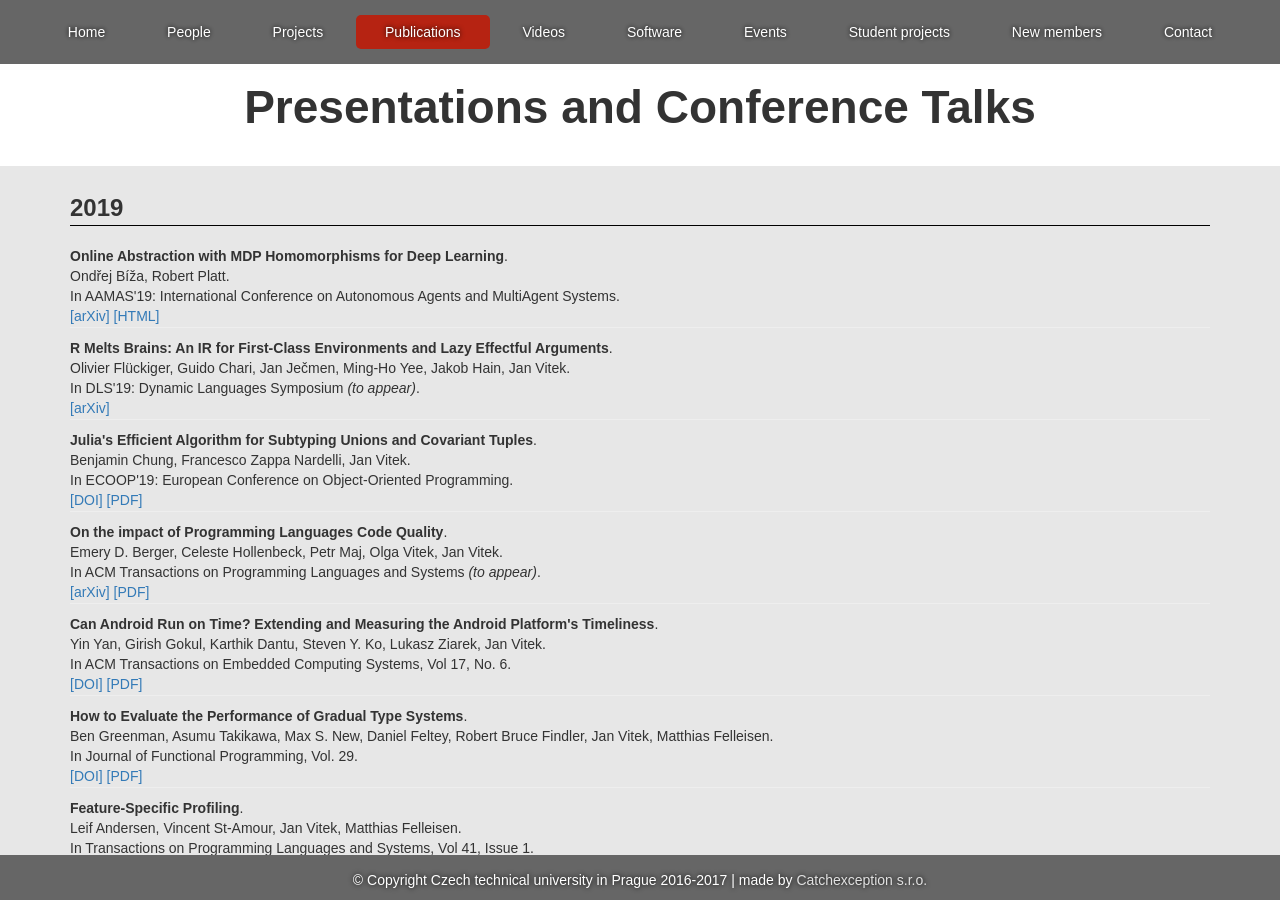
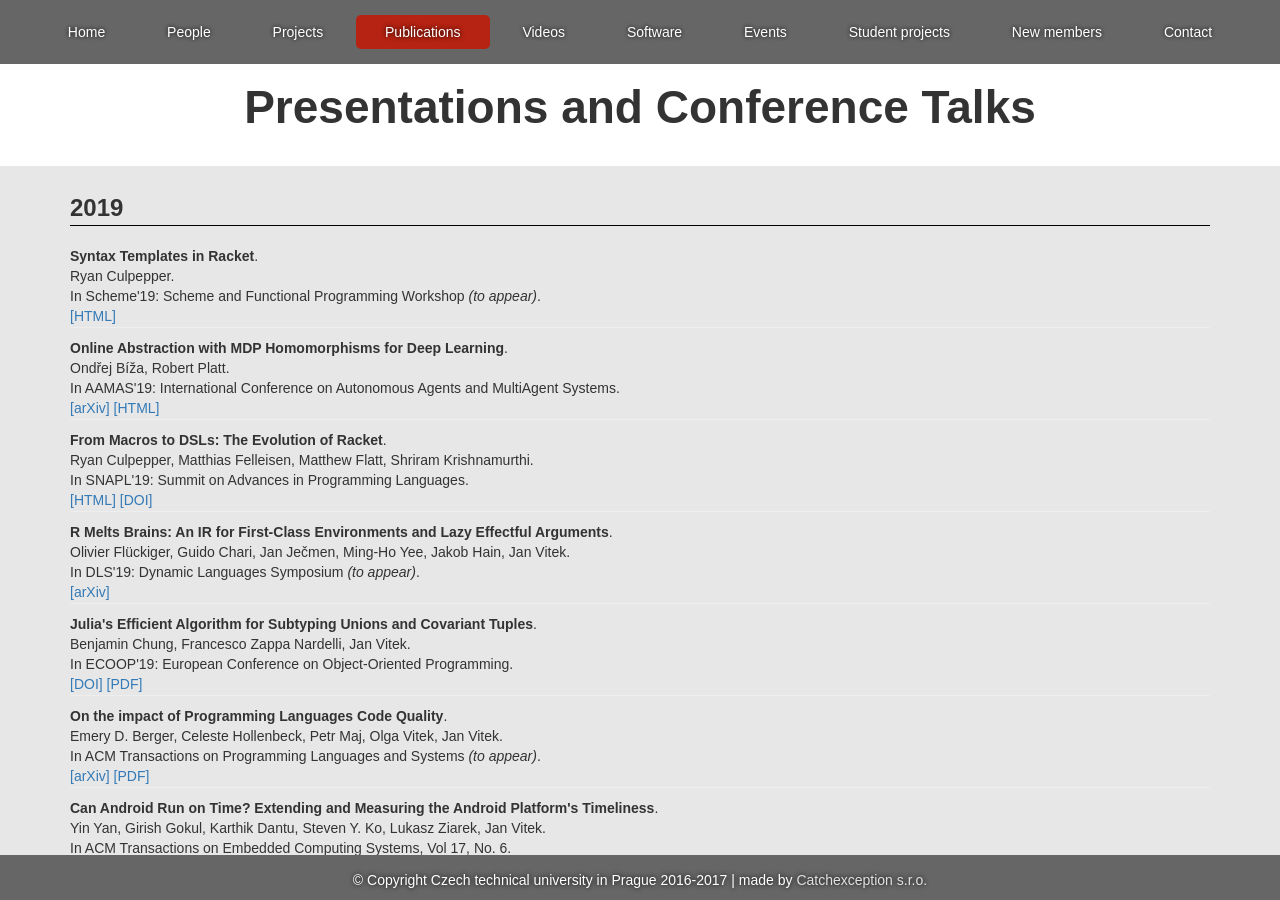
Before and after one commit to PRL-PRG/prl-prg.github.io, a Jekyll site: the page built from publications.md, in a window 1280 px wide and 900 px high. Built offline with Jekyll 4.4.1, drawn with Linux system fonts in a browser that asks for light colours.

Commit message:
Ryan's publications.

```diff
--- a/publications.md
+++ b/publications.md
@@ -10,6 +10,16 @@ publications:
 ##### 2019 #####
 
  - year: 2019
+   title: "Syntax Templates in Racket"
+   authors: "Ryan Culpepper"
+   short_publication: "Scheme'19"
+   publication: "Scheme and Functional Programming Workshop"
+   publication_note: "to appear"
+   links:
+   - text: HTML
+     link: https://icfp19.sigplan.org/home/scheme-2019
+
+ - year: 2019
    title: "Online Abstraction with MDP Homomorphisms for Deep Learning"
    authors: "Ondřej Bíža, Robert Platt"
    publication: "International Conference on Autonomous Agents and MultiAgent Systems"
@@ -20,6 +30,17 @@ publications:
      link: https://arxiv.org/abs/1811.12929
    - text: HTML
      link: https://dl.acm.org/citation.cfm?id=3331812
+
+ - year: 2019
+   title: "From Macros to DSLs: The Evolution of Racket"
+   authors: "Ryan Culpepper, Matthias Felleisen, Matthew Flatt, Shriram Krishnamurthi"
+   publication: "Summit on Advances in Programming Languages"
+   short_publication: "SNAPL'19"
+   links:
+   - text: HTML
+     link: http://drops.dagstuhl.de/opus/volltexte/2019/10548/
+   - text: DOI
+     link: http://dx.doi.org/10.4230/LIPIcs.SNAPL.2019.5
 
  - year: 2019
    title: "R Melts Brains: An IR for First-Class Environments and Lazy Effectful Arguments"
```
